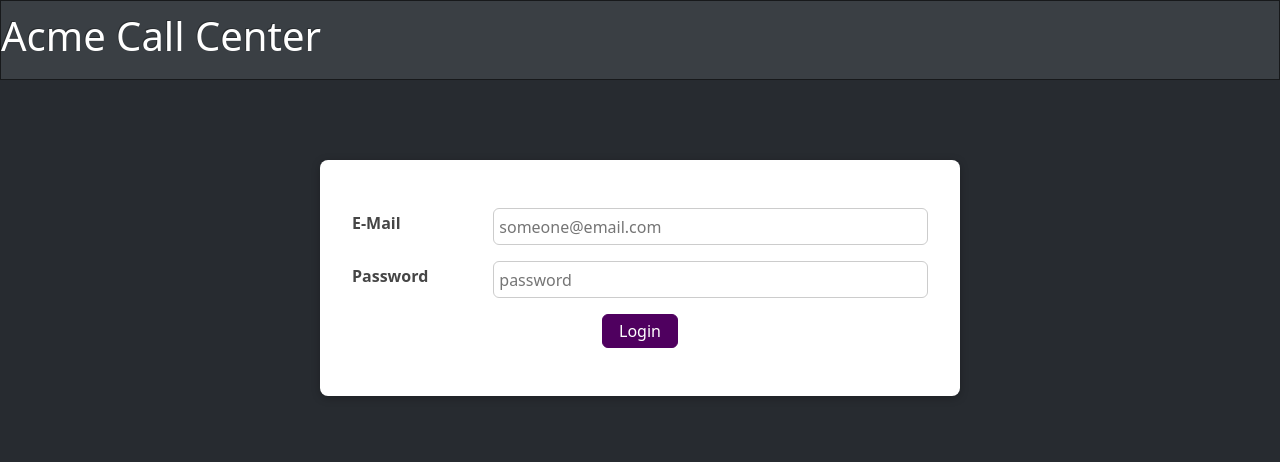
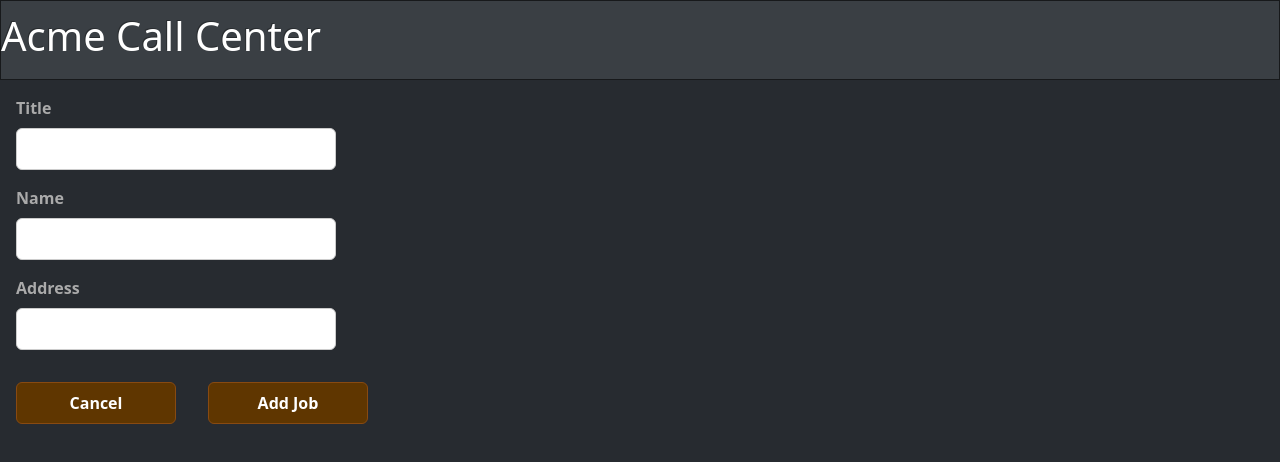
Before and after one commit to prem-mukherji/call-center-app, a React (Create React App) app: page / in a window 1280 px wide. Shown: the top 462 px of the page. Built offline with nearby package versions, Linux system fonts and the light colour scheme.

Commit message:
Added JobForm and CSS

```diff
--- a/src/App.tsx
+++ b/src/App.tsx
@@ -1,13 +1,17 @@
 import React from 'react';
 import Header from './components/Header/Header';
+import JobForm from './components/Job/JobForm';
 import Login from './components/Login/Login' ;
+import './index.css';
+
+
 
 function App() {
   return (
     <React.Fragment>
       <Header />
-      <main>
-        <Login />
+      <main className="main">
+        <JobForm />
       </main>
     </React.Fragment>
   );
--- /dev/null
+++ b/src/components/Job/JobForm.module.css
@@ -0,0 +1,31 @@
+.newJob__controls {
+    display: flex;
+    flex-direction: column;
+    flex-wrap: nowrap;
+    gap: 1rem;
+    margin-left: 1rem;
+    margin-bottom: 1rem;
+    text-align: left;
+  }
+
+  .newJob__control label {
+    font-weight: bold;
+    margin-bottom: 0.5rem;
+    display: block;
+  }
+
+  .newJob__control input {
+    font: inherit;
+    padding: 0.5rem;
+    border-radius: 6px;
+    border: 1px solid #ccc;
+    width: 20rem;
+    max-width: 100%;
+  }
+
+  .newJob__actions {
+    text-align: right;
+    display: flex;
+    flex-direction: row;
+    flex-wrap: nowrap;
+  }
--- /dev/null
+++ b/src/components/Job/JobForm.tsx
@@ -0,0 +1,79 @@
+import React, { FunctionComponent, useState } from 'react';
+import Button from '../UI/Button';
+import classes from './JobForm.module.css';
+
+const JobForm : FunctionComponent<{}> = (props)=>{
+
+  // Set state initially
+  const [userInput, setUserInput] = useState({
+    enteredTitle : '',
+    enteredName: '',
+    enteredAddress: ''
+  });
+
+  // Handlers
+  const titleChangeHandler = (event: React.ChangeEvent<HTMLInputElement>)=>{
+    const value = event.currentTarget.value;
+    setUserInput((prevState) => {
+      return { ...prevState, enteredTitle: value}
+    })
+  };
+
+  const nameChangeHandler = (event: React.ChangeEvent<HTMLInputElement>)=>{
+    const value = event.currentTarget.value;
+    setUserInput((prevState) => {
+      return { ...prevState, enteredName: value}
+    })
+  };
+
+  const addressChangeHandler = (event: React.ChangeEvent<HTMLInputElement>)=>{
+    const value = event.currentTarget.value;
+    setUserInput((prevState) => {
+      return { ...prevState, enteredAddress: value}
+    })
+  };
+
+  const submitHandler = (event: React.FormEvent) => {
+	  event.preventDefault();
+  };
+
+  const cancelHandler = () =>{
+    //props.OnCancelClick();
+  }
+
+  return (
+	<form onSubmit={submitHandler}>
+	  <div className={classes.newJob__controls}>
+      <div className={classes.newJob__control}>
+        <label htmlFor="title">Title</label>
+        <input
+          type='text'
+          id='title'
+          value = {userInput.enteredTitle}
+          onChange={titleChangeHandler} />
+      </div>
+      <div className={classes.newJob__control}>
+        <label htmlFor="name">Name</label>
+        <input
+          type='text'
+          id='name'
+          value = {userInput.enteredName}
+          onChange={nameChangeHandler} />
+      </div>
+      <div className={classes.newJob__control}>
+        <label htmlFor="address">Address</label>
+        <input
+          type='text'
+          id='address'
+          value = {userInput.enteredAddress}
+          onChange={addressChangeHandler} />
+      </div>
+	  </div>
+	  <div className={classes.newJob__actions}>
+      <Button onClick={cancelHandler} type='button' >Cancel</Button>
+      <Button onClick={cancelHandler} type="submit">Add Job</Button>
+	  </div>
+	</form>);
+};
+
+export default JobForm;
--- a/src/components/UI/Button.module.css
+++ b/src/components/UI/Button.module.css
@@ -1,11 +1,14 @@
 .button {
     font: inherit;
-    border: 1px solid #4f005f;
-    background: #4f005f;
+    font-weight: bold;
+    border: 1px solid #884a11;
+    background: #5f3600;
     color: white;
-    padding: 0.25rem 1rem;
+    padding: 0.5rem 1rem;
     cursor: pointer;
     border-radius: 6px;
+    margin: 1rem 1rem;
+    width: 10rem;
   }
 
   .button:hover,
--- a/src/components/login/Login.module.css
+++ b/src/components/login/Login.module.css
@@ -3,6 +3,7 @@
     max-width: 40rem;
     margin: 10rem auto;
     padding: 2rem;
+    animation: login-appear 1s ease-out forwards;
   }
 
   .control {
@@ -79,3 +80,15 @@
       flex-direction: row;
     }
   }
+
+  @keyframes login-appear {
+    from {
+      opacity: 0;
+      transform: translateY(3rem);
+    }
+
+    to {
+      opacity: 1;
+      transform: translateY(0);
+    }
+  }
--- a/src/components/login/Login.tsx
+++ b/src/components/login/Login.tsx
@@ -13,9 +13,14 @@ const Login: FunctionComponent<{}> = (props) => {
   const [isPasswordValid, setIsPasswordValid] = useState(true);
   const [isFormValid, setIsFormValid] = useState(false);
 
+
   useEffect(()=>{
     setIsFormValid(isEmailValid && isPasswordValid);
   }, [isEmailValid, isPasswordValid])
+
+  useEffect(()=>{
+    setIsFormValid(false);
+  }, [])
 
   const emailOnBlurHandler = (event: React.FocusEvent<HTMLInputElement>) => {
     let isValid = enteredEmail !== null && enteredEmail.length > 0 && enteredEmail.includes('@');
@@ -32,7 +37,6 @@ const Login: FunctionComponent<{}> = (props) => {
   const passwordOnBlurHandler = (event: React.FocusEvent<HTMLInputElement>) => {
     let isValid = enteredPassword !== null && enteredPassword.length > 8;
     setIsPasswordValid(isValid);
-    //setIsFormValid(isEmailValid && isValid);
     console.log('IsFormValid : ', isEmailValid && isValid)
   };
 
@@ -41,7 +45,6 @@ const Login: FunctionComponent<{}> = (props) => {
     setIsPasswordValid(isValid);
     setEnteredPassword(event.currentTarget.value);
   };
-
 
   const submitHandler = (event: React.FormEvent) => {
     event.preventDefault();
--- a/src/index.css
+++ b/src/index.css
@@ -6,3 +6,7 @@ body {
   -webkit-font-smoothing: antialiased;
   -moz-osx-font-smoothing: grayscale;
 }
+
+.main {
+  margin: 6rem auto;
+}
```
Also changed, not shown: src/components/Job/SearchJob.tsx (added, +8 -0 lines), src/components/UI/JobCard.tsx (added, +7 -0 lines), src/components/Job/SearchJob.module.css (added), src/components/UI/JobCard.module.css (added).
